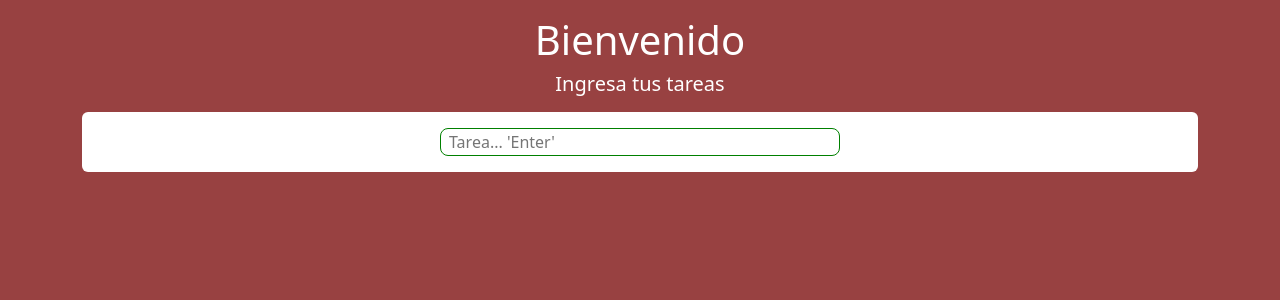
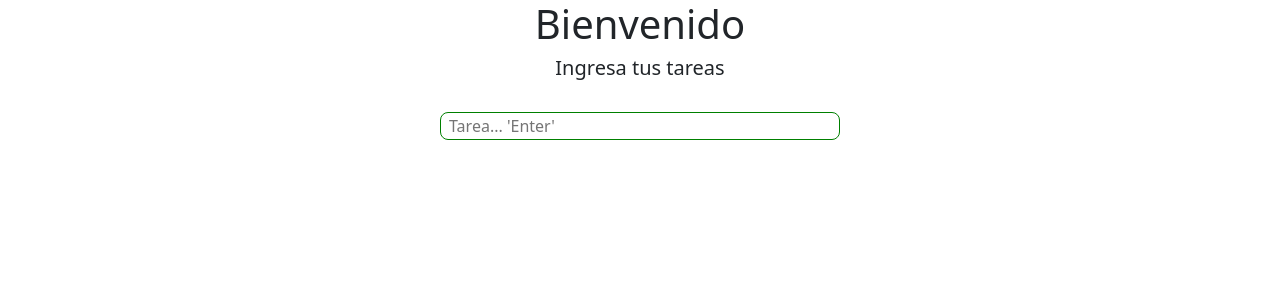
Before and after one commit to ignaciolencina/practicos-React, a React (Vite) app: page / in a window 1280 px wide. Shown: the top 300 px of the page. Built offline with nearby package versions, Linux system fonts and the light colour scheme.

Commit message:
Borro el estilo del app.jsx

```diff
--- a/src/App.css
+++ /dev/null
@@ -1,6 +0,0 @@
-body{
-  background-color: #984141 !important;
-  color: #ffffff !important;
-  padding: 1rem !important;
-  min-height: 100vh !important;
-}
--- a/src/App.jsx
+++ b/src/App.jsx
@@ -1,4 +1,3 @@
-import "./App.css";
 // import Ejercicio1 from "./components/Ejercicio1/Ejercicio1";
 // import Ejercicio2 from "./components/Ejercicio2/Ejercicio2";
 // import Ejercicio3 from "./components/Ejercicio3/Ejercicio3";
```
